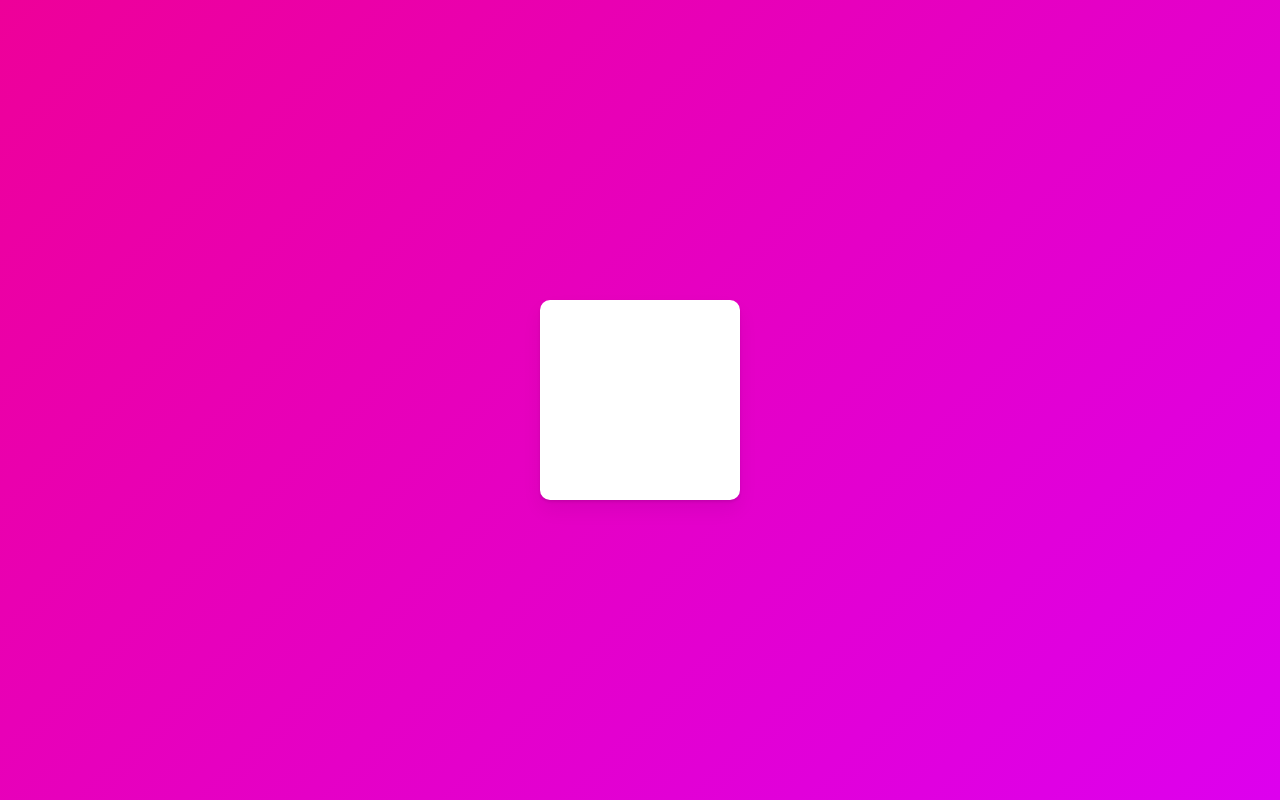
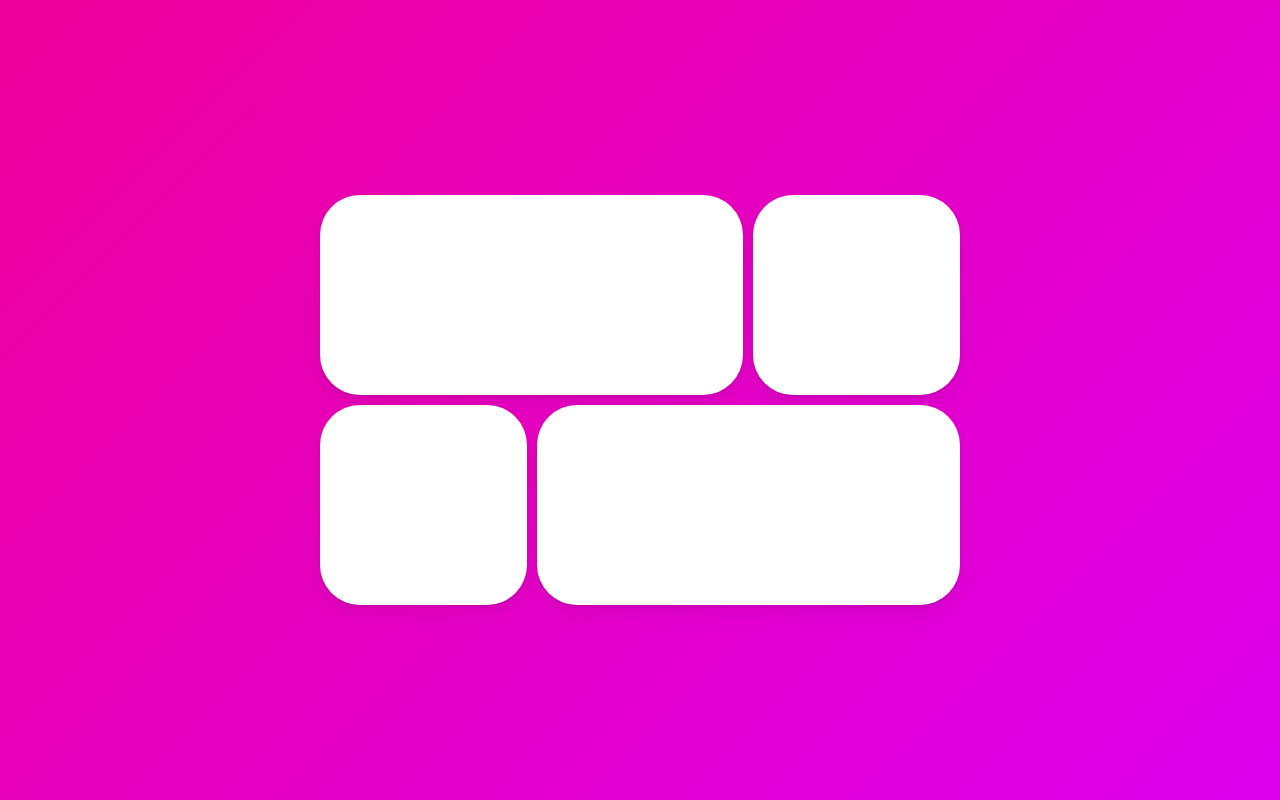
Before and after one commit to yelinkimm/todos, a React (Create React App) app: page / in a window 1280 px wide. Built offline with nearby package versions, Linux system fonts and the light colour scheme.

Commit message:
Add framer motion

```diff
--- a/package.json
+++ b/package.json
@@ -11,6 +11,7 @@
     "@types/react": "^18.2.67",
     "@types/react-dom": "^18.2.22",
     "@types/styled-components": "^5.1.34",
+    "framer-motion": "^11.0.20",
     "gh-pages": "^6.1.1",
     "react": "^18.2.0",
     "react-dom": "^18.2.0",
--- a/src/App.tsx
+++ b/src/App.tsx
@@ -1,25 +1,236 @@
 import styled from "styled-components";
+import { motion, useMotionValue, useMotionValueEvent, useTransform, useScroll, AnimatePresence } from "framer-motion";
+import { useEffect, useRef, useState } from "react";
 
-const Wrapper = styled.div`
+const Wrapper = styled(motion.div)`
   height: 100vh;
   width: 100vw;
   display: flex;
-  justify-content: center;
+  justify-content: space-around;
   align-items: center;
+  background-color: linear-gradient(135deg, rgb(238, 0, 153), rgb(221, 0, 238));
 `;
 
-const Box = styled.div`
-  width: 200px;
+const Grid = styled.div`
+  display: grid;
+  grid-template-columns: repeat(3, 1fr);
+  width: 50vw;
+  gap: 10px;
+  div:first-child,
+  div:last-child {
+    grid-column: span 2;
+  }
+`;
+
+const Box = styled(motion.div)`
   height: 200px;
-  background-color: white;
-  border-radius: 10px;
+  background-color: rgba(255, 255, 255, 1);
+  border-radius: 40px;
   box-shadow: 0 2px 3px rgba(0, 0, 0, 0.1), 0 10px 20px rgba(0, 0, 0, 0.06);
 `;
 
+const Overlay = styled(motion.div)`
+  width: 100%;
+  height: 100%;
+  position: absolute;
+  display: flex;
+  justify-content: center;
+  align-items: center;
+  background-color: rgba(0,0,0,0.5);
+`;
+
+// const Circle = styled(motion.div)`
+//   background-color: #00a5ff;
+//   width: 100px;
+//   height: 100px;
+//   border-radius: 50px;
+//   box-shadow: 0 2px 3px rgba(0, 0, 0, 0.1), 0 10px 20px rgba(0, 0, 0, 0.06);
+// `;
+
+// const BiggerBox = styled.div`
+//   width: 600px;
+//   height: 600px;
+//   background-color: rgba(255,255,255,0.4);
+//   border-radius: 40px;
+//   display: flex;
+//   justify-content: center;
+//   align-items: center;
+//   /* overflow: hidden; */
+// `;
+
+// const Svg = styled.svg`
+//   width: 300px;
+//   height: 300px;
+//   path {
+//     stroke: white;
+//     stroke-width: 2;
+//   }
+// `;
+
+// const boxVariants = {
+//   hover: { scale: 1.5, rotateZ: 90 },
+//   click: { scale: 1, borderRadius: "100px" }
+// }
+
+// const svg = {
+//   start: { pathLength: 0, fill: "rgba(255,255,255,0)" },
+//   end: {
+//     fill: "rgba(255,255,255,1)",
+//     pathLength: 1
+//   }
+// }
+
 function App() {
+  const [id, setId] = useState<null | string>(null);
+
+  // const biggerBoxRef = useRef<HTMLDivElement>(null);
+
+  // const x = useMotionValue(0);
+  // const rotateZ = useTransform(x, [-800 , 800], [-360, 360]);
+  // const gradient = useTransform(
+  //   x,
+  //   [-800, 800],
+  //   [
+  //     'linear-gradient(135deg, rgb(0, 238, 218), rgb(0, 91, 238))',
+  //     'linear-gradient(135deg, rgb(0, 238, 131), rgb(238, 194, 0))',
+  //   ]
+  // );
+  // const { scrollYProgress } = useScroll();
+  // const scale = useTransform(scrollYProgress, [0, 1], [1, 5])
+
+  // // animationStart: () => void;
+  // // animationComplete: () => void;
+  // // animationCancel: () => void;
+  // // change: (latestValue: V) => void;
+  // // renderRequest: () => void;
+  // useMotionValueEvent(scrollYProgress, "change", (v) => {
+  //   console.log(scrollYProgress.get())
+  // })
+
+  // const [showing, setShowing] =useState(false);
+  // const toggleShowing = () => setShowing(prev => !prev);
+
+  // const boxVariant = {
+  //   initial: {
+  //     opacity: 0,
+  //     scale: 0
+  //   },
+  //   visible: {
+  //     opacity: 1,
+  //     scale: 1,
+  //     rotateZ: 360,
+  //   },
+  //   leaving: {
+  //     opacity: 0,
+  //     scale: 0,
+  //     y: 50
+  //   }
+  // };
+
+  // // #8 .12, #8.13
+  // const [visible, setVisible] = useState(1);
+  // const [back, setBack] = useState(false);
+  // const nextPlease = () => {
+  //   setBack(false);
+  //   setVisible(prev => prev === 10 ? 10 : prev + 1);
+  // };
+  // const prevPlease = () => {
+  //   setBack(true);
+  //   setVisible(prev => prev === 1 ? 1 : prev - 1)
+  // };
+  // const sliderBox = {
+  //   entry: (back: boolean) => ({
+  //     x: back ? -500 : 500,
+  //     opacity: 0,
+  //     scale: 0
+  //   }),
+  //   center: {
+  //     x: 0,
+  //     opacity: 1,
+  //     scale: 1,
+  //     transition: {
+  //       duration: 1
+  //     }
+  //   },
+  //   exit: (back: boolean) => ({
+  //     x: !back ? -500 : 500,
+  //     opacity: 0,
+  //     scale: 0,
+  //     transition: {
+  //       duration: 1
+  //     }
+  //   }),
+  // }
+
+  // // #8 .14
+  // const [clicked, setClicked] = useState(false);
+  // const toggleClicked = () => setClicked(prev => !prev);
   return (
     <Wrapper>
-      <Box />
+      <Grid>
+        {["1", "2", "3", "4"].map(n => <Box onClick={() => setId(n)} key={n} layoutId={n}/>)}
+      </Grid>
+
+      <AnimatePresence>
+        {
+          id ? (
+            <Overlay
+              onClick={() => setId(null)}
+              initial={{ opacity: 0 }} animate={{ opacity: 1 }} exit={{ opacity: 0 }}>
+              <Box layoutId={id} style={{ width: 400, height: 200 }}/>
+            </Overlay>
+          ): null
+        }
+      </AnimatePresence>
+
+      {/* <BiggerBox ref={biggerBoxRef}> */}
+        {/* <Box
+          drag
+          dragSnapToOrigin
+          dragElastic={ 0.5 }
+          dragConstraints={biggerBoxRef}
+          variants={boxVariants}
+          whileHover="hover"
+          whileTap="click" /> */}
+      {/* </BiggerBox> */}
+      {/* <Box style={{ x, rotateZ, scale }} drag="x" dragSnapToOrigin/> */}
+      {/* <Svg
+        focusable="false"
+        xmlns="http://www.w3.org/2000/svg"
+        viewBox="0 0 448 512"
+      >
+        <motion.path
+          variants={svg}
+          initial="start"
+          animate="end"
+          transition={{
+            default: { duration: 5 },
+            fill: { duration: 2, delay: 3 }
+          }}
+          d="M224 373.12c-25.24-31.67-40.08-59.43-45-83.18-22.55-88 112.61-88 90.06 0-5.45 24.25-20.29 52-45 83.18zm138.15 73.23c-42.06 18.31-83.67-10.88-119.3-50.47 103.9-130.07 46.11-200-18.85-200-54.92 0-85.16 46.51-73.28 100.5 6.93 29.19 25.23 62.39 54.43 99.5-32.53 36.05-60.55 52.69-85.15 54.92-50 7.43-89.11-41.06-71.3-91.09 15.1-39.16 111.72-231.18 115.87-241.56 15.75-30.07 25.56-57.4 59.38-57.4 32.34 0 43.4 25.94 60.37 59.87 36 70.62 89.35 177.48 114.84 239.09 13.17 33.07-1.37 71.29-37.01 86.64zm47-136.12C280.27 35.93 273.13 32 224 32c-45.52 0-64.87 31.67-84.66 72.79C33.18 317.1 22.89 347.19 22 349.81-3.22 419.14 48.74 480 111.63 480c21.71 0 60.61-6.06 112.37-62.4 58.68 63.78 101.26 62.4 112.37 62.4 62.89.05 114.85-60.86 89.61-130.19.02-3.89-16.82-38.9-16.82-39.58z"
+        ></motion.path>
+      </Svg> */}
+
+      {/* <button onClick={toggleShowing}>click</button>
+      <AnimatePresence>
+        {showing ? <Box variants={boxVariant} initial="initial" animate="visible" exit="leaving"/> : null}
+      </AnimatePresence> */}
+
+      {/* <AnimatePresence custom={back}>
+        <Box custom={back} variants={sliderBox} initial="entry" animate="center" exit="exit" key={visible}>
+          {visible}
+        </Box>
+      </AnimatePresence>
+      <button onClick={prevPlease}>prev</button>
+      <button onClick={nextPlease}>next</button> */}
+
+      {/* <Box>
+        { !clicked ? <Circle layoutId="circle" style={{ borderRadius: 50 }}/> : null }
+      </Box>
+
+      <Box>
+      { clicked ? <Circle layoutId="circle" style={{ borderRadius: 0, scale: 2 }}/> : null }
+      </Box> */}
     </Wrapper>
   );
 }
```
Also changed, not shown: 1 other file (tests, documents, lock files or other folders).
